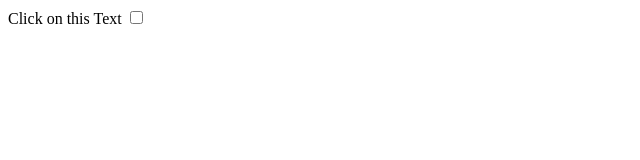
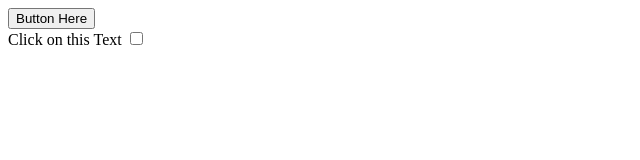
Before and after one commit to saulgalaviz/WebProjects, a browser extension: page Practice Page/html fundamentals.html in a window 1280 px wide. Shown: the whole page, without its empty margins (0-640 px from the left). Drawn offline with Linux system fonts and the light colour scheme.

Commit message:
Update Practice Page/html fundamentals.html

```diff
--- a/Practice Page/html fundamentals.html
+++ b/Practice Page/html fundamentals.html
@@ -5,7 +5,7 @@
 <body>
     <!-- Buttons -->
     <div>
-
+        <button input="button">Button Here</button>
     </div>
 
     <!-- Labels -->
```
